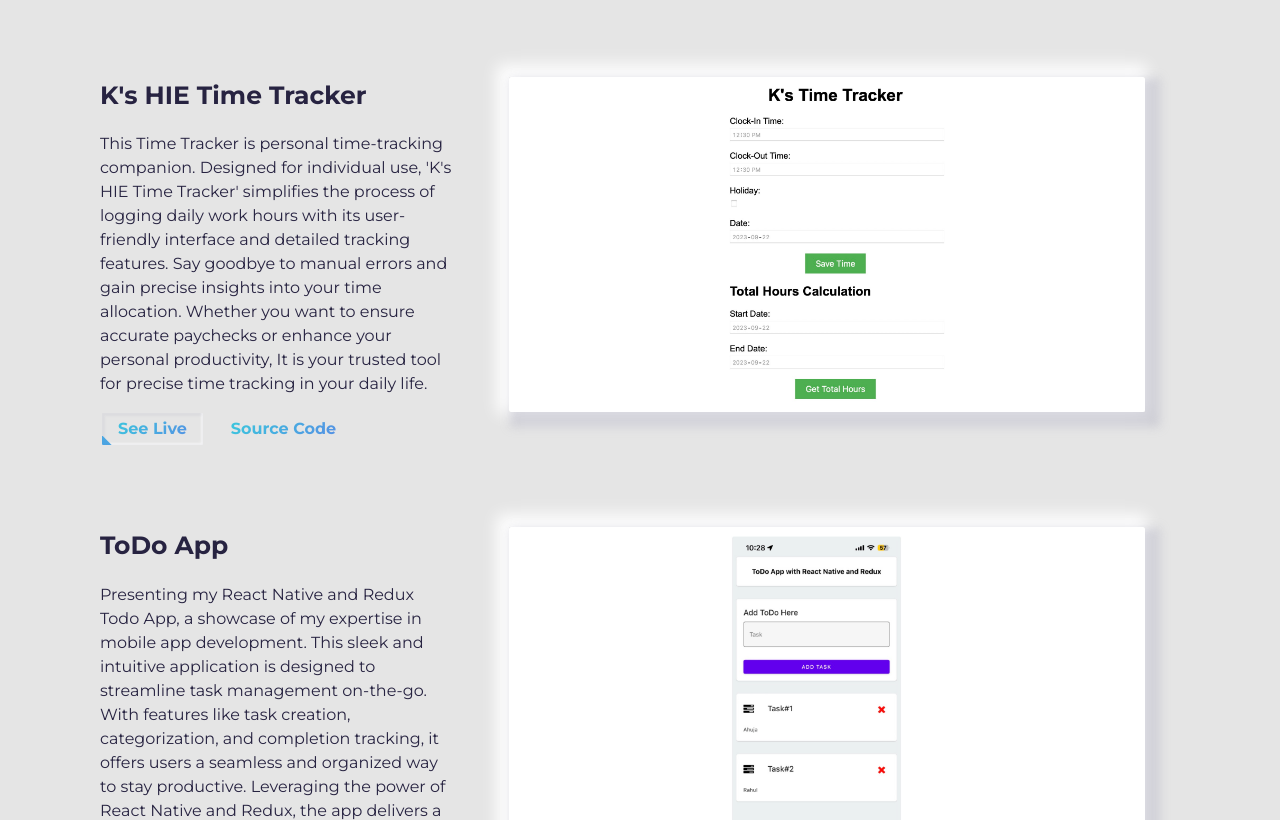
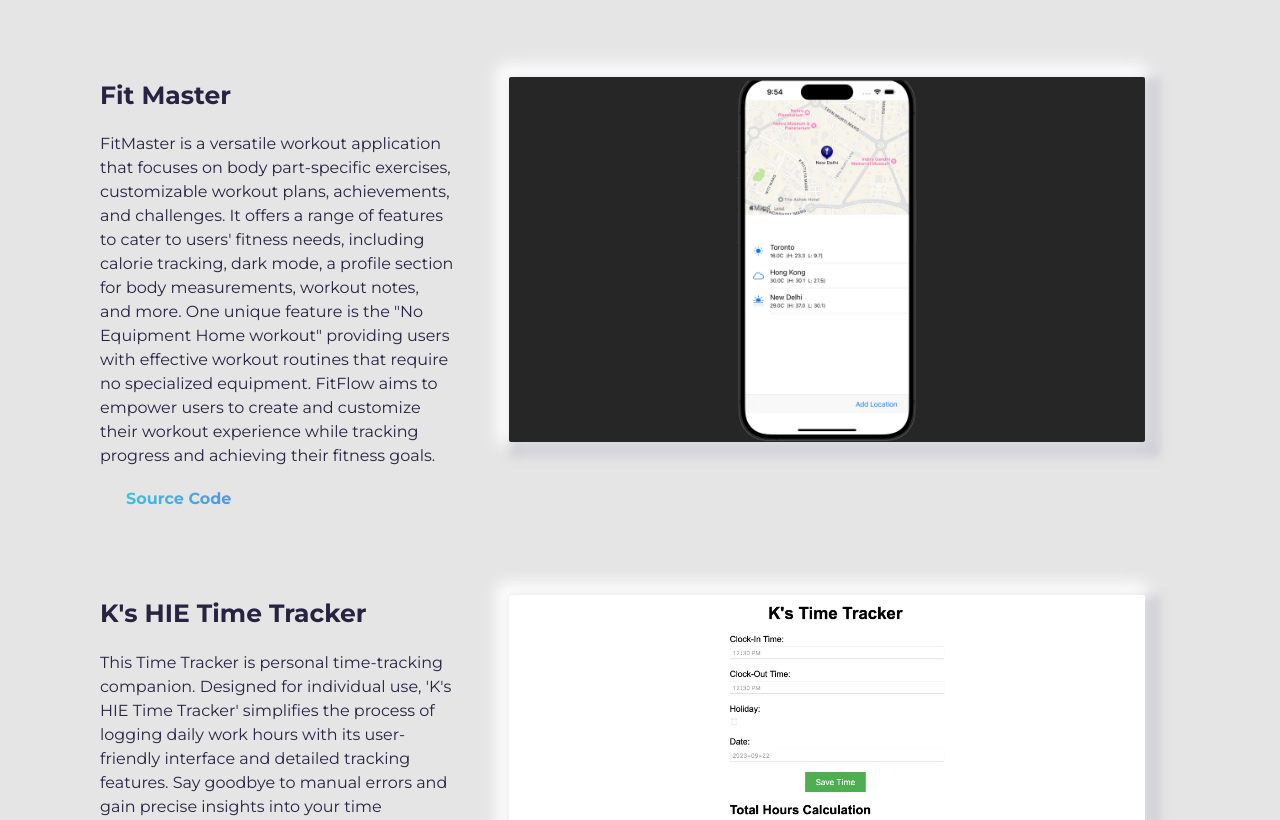
Before and after one commit to Ahuja-rahul/Ahuja-rahul.github.io, a plain HTML site: page index.html in a window 1280 px wide. Shown: the part 1980-2800 px from the top of the page. Drawn offline with Linux system fonts and the light colour scheme.

Commit message:
Adds FitMaster project

```diff
--- a/index.html
+++ b/index.html
@@ -162,6 +162,31 @@ Have fun creating your portfolio on this template!!! -->
         <!-- Each .row is a project -->
         <article class="row">
           <div class="project-wrapper__text">
+            <h3 class="project-wrapper__text-title">Fit Master</h3>
+            <p class="project-wrapper__text-info">
+              FitMaster is a versatile workout application that focuses on body part-specific exercises, customizable workout plans, achievements, and challenges. It offers a range of features to cater to users' fitness needs, including calorie tracking, dark mode, a profile section for body measurements, workout notes, and more. One unique feature is the "No Equipment Home workout" providing users with effective workout routines that require no specialized equipment. FitFlow aims to empower users to create and customize their workout experience while tracking progress and achieving their fitness goals.
+            </p>
+            <div class="project-wrapper__text-btns">
+              <!-- <a href="#" target="_blank" rel="noopener noreferrer" class="cta-btn cta-btn--hero cta-btn--projects">See
+                Live</a> -->
+              <a href="https://github.com/Ahuja-rahul/FitMaster" target="_blank"
+                class="cta-btn text-color-main">Source Code</a>
+            </div>
+          </div>
+
+          <div class="project-wrapper__image">
+            <a href="#" target="_blank" rel="noopener noreferrer">
+              <div class="thumbnail rounded">
+                <img src="./assets/weather_app.jpg" class="img-fluid" alt="Project Image" width="1366" height="767" />
+              </div>
+            </a>
+          </div>
+        </article>
+        <!-- /END Project -->
+
+        <!-- Each .row is a project -->
+        <article class="row">
+          <div class="project-wrapper__text">
             <h3 class="project-wrapper__text-title">K's HIE Time Tracker</h3>
             <p class="project-wrapper__text-info">
               This Time Tracker is personal time-tracking companion. Designed for individual use, 'K's HIE Time Tracker'
```
